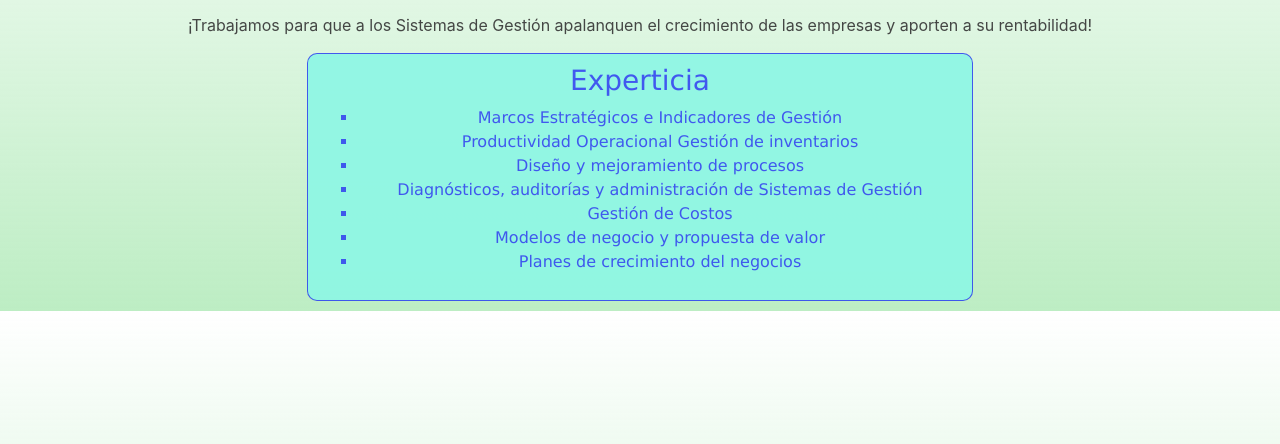
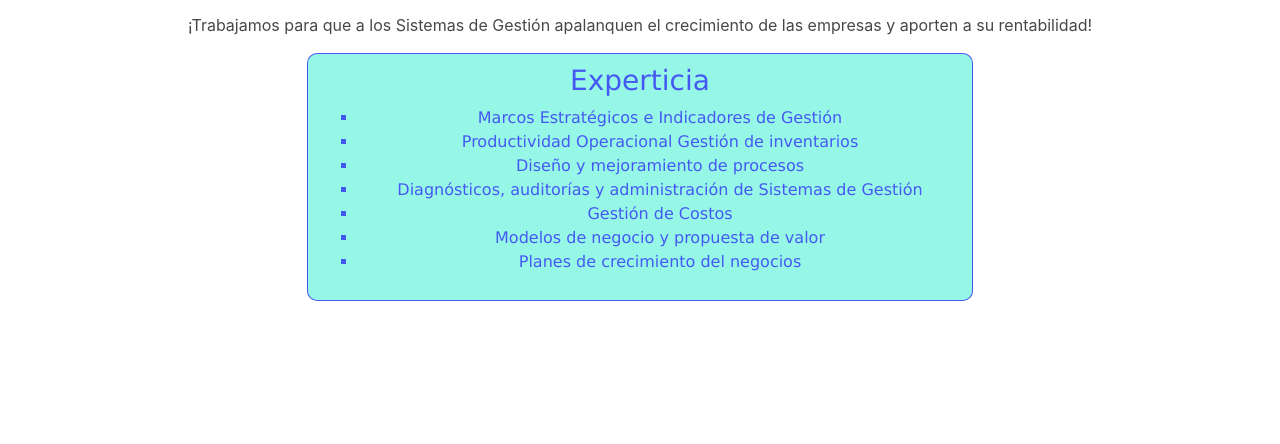
Before and after one commit to legomezch/proyects, a plain HTML site: page index.html in a window 1280 px wide. Shown: the part 255-699 px from the top of the page. Drawn offline with nearby package versions, Linux system fonts and the light colour scheme.

Commit message:
Cambio fondo

```diff
--- a/styles.css
+++ b/styles.css
@@ -3,7 +3,7 @@ body {
     padding: 0;
     height: 100%;
     color: #333;
-    background: linear-gradient(#ffffff, #9be4a5a9);
+    background:#ffffff;
     opacity: 0.9;
 }
 
```
